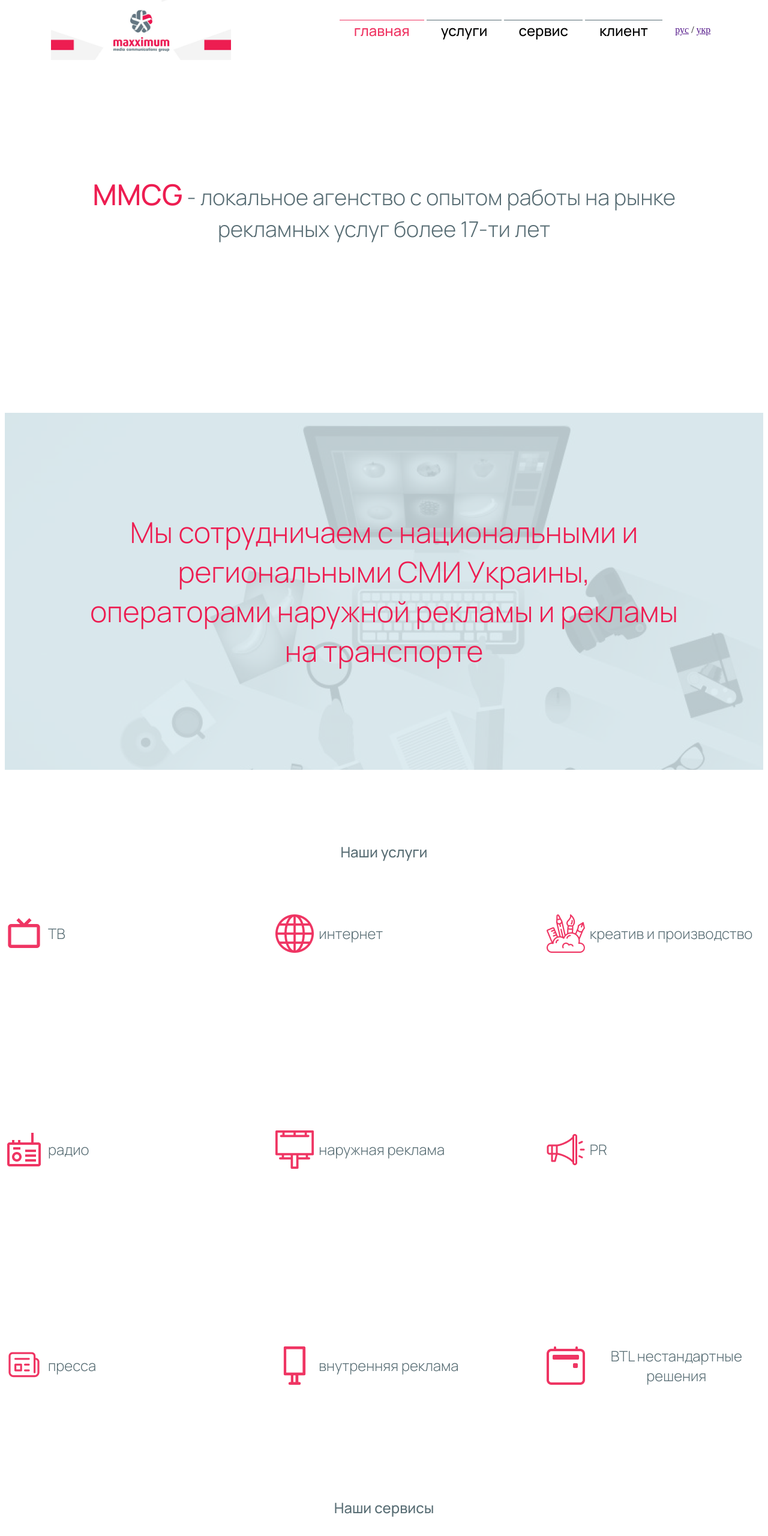
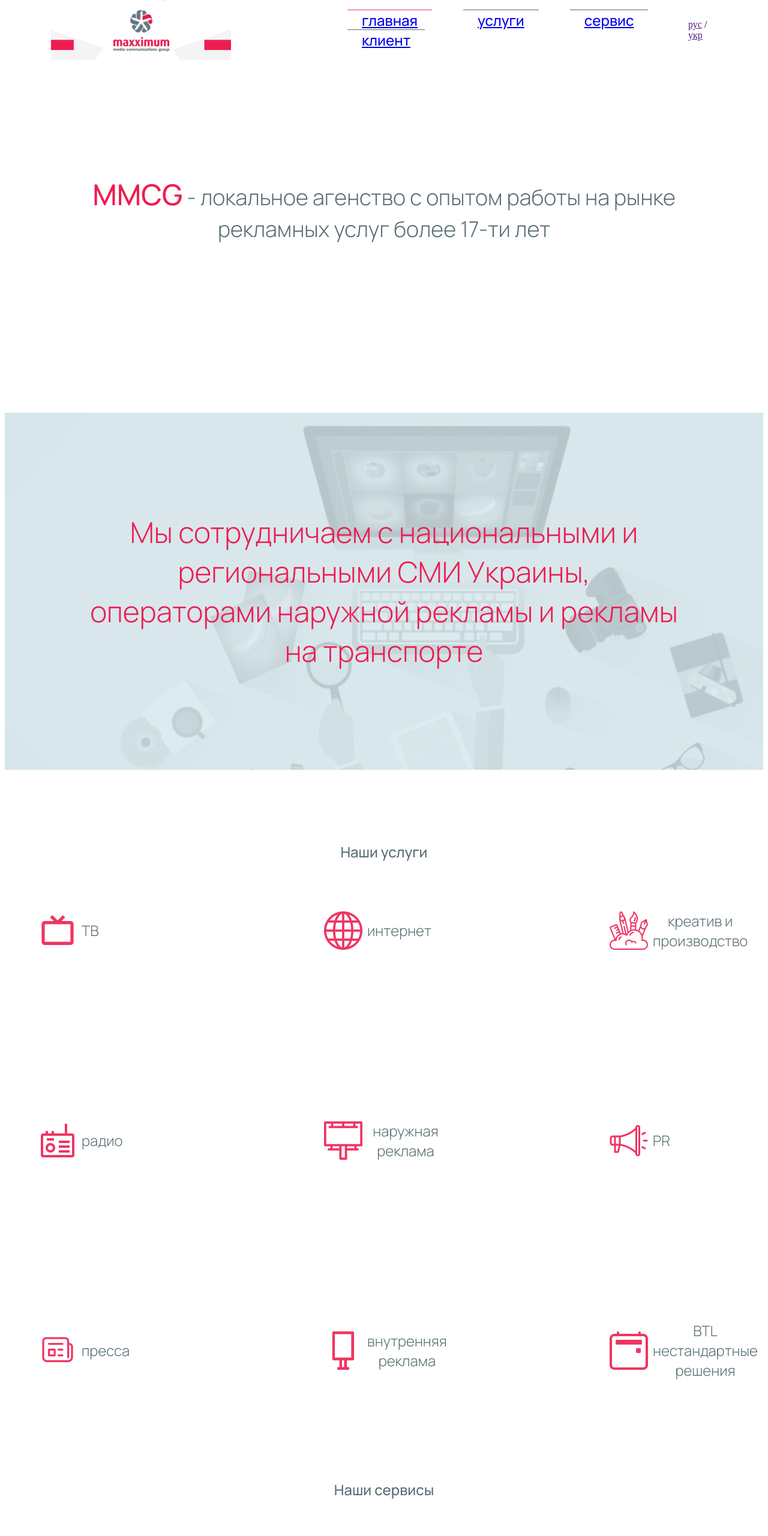
Before and after one commit to Burrypony/maxximum, a plain HTML site: page index.html in a window 1280 px wide. Shown: the top 2560 px of the page at 60% size. Drawn offline with Linux system fonts and the light colour scheme.

Commit message:
added new styles

```diff
--- a/index.html
+++ b/index.html
@@ -15,10 +15,10 @@
             </div>
             <div class="nav">
                 <nav>
-                    <span class="nav-part active">главная</span>
-                    <span class="nav-part">услуги</span>
-                    <span class="nav-part">сервис</span>
-                    <span class="nav-part">клиент</span>
+                    <span class="nav-part active"><a href="#">главная</a></span>
+                    <span class="nav-part"><a href="#accommodation">услуги</a></span>
+                    <span class="nav-part"><a href="#services">сервис</a></span>
+                    <span class="nav-part"><a href="#clients">клиент</a></span>
                 </nav>
                 <div>
                     <a href="">рус</a>
@@ -32,7 +32,7 @@
     <section class="description">
         <span>Мы сотрудничаем с национальными и региональными СМИ Украины, операторами наружной рекламы и рекламы на транспорте</span>
     </section>
-    <section class="main-class">
+    <section class="main-class" id="accommodation">
         <h2>Наши услуги</h2>
         <div class="services">
             <div>
--- a/style.css
+++ b/style.css
@@ -46,6 +46,7 @@
     font-size: 24px;
     line-height: 33px;
     padding: 0 24px;
+    margin: 0 24px;
     border-top: 1px solid #586D74;
     cursor: pointer;
     font-family: "Manrope Medium";
@@ -139,10 +140,10 @@ h2 {
 
 .services {
     display: grid;
-    grid-template-columns: repeat(3, 1fr);
-    grid-template-rows: repeat(3, 200px);
+    grid-template-columns: repeat(3, 200px);
+    grid-template-rows: repeat(3, 190px);
     align-items: center;
-    grid-column-gap: 90px;
+    grid-column-gap: 276px;
     grid-row-gap: 10em;
 }
 
@@ -165,6 +166,7 @@ h2 {
 .services div {
     display: flex;
     align-items: center;
+    cursor: pointer;
 }
 
 .small-services {
```
